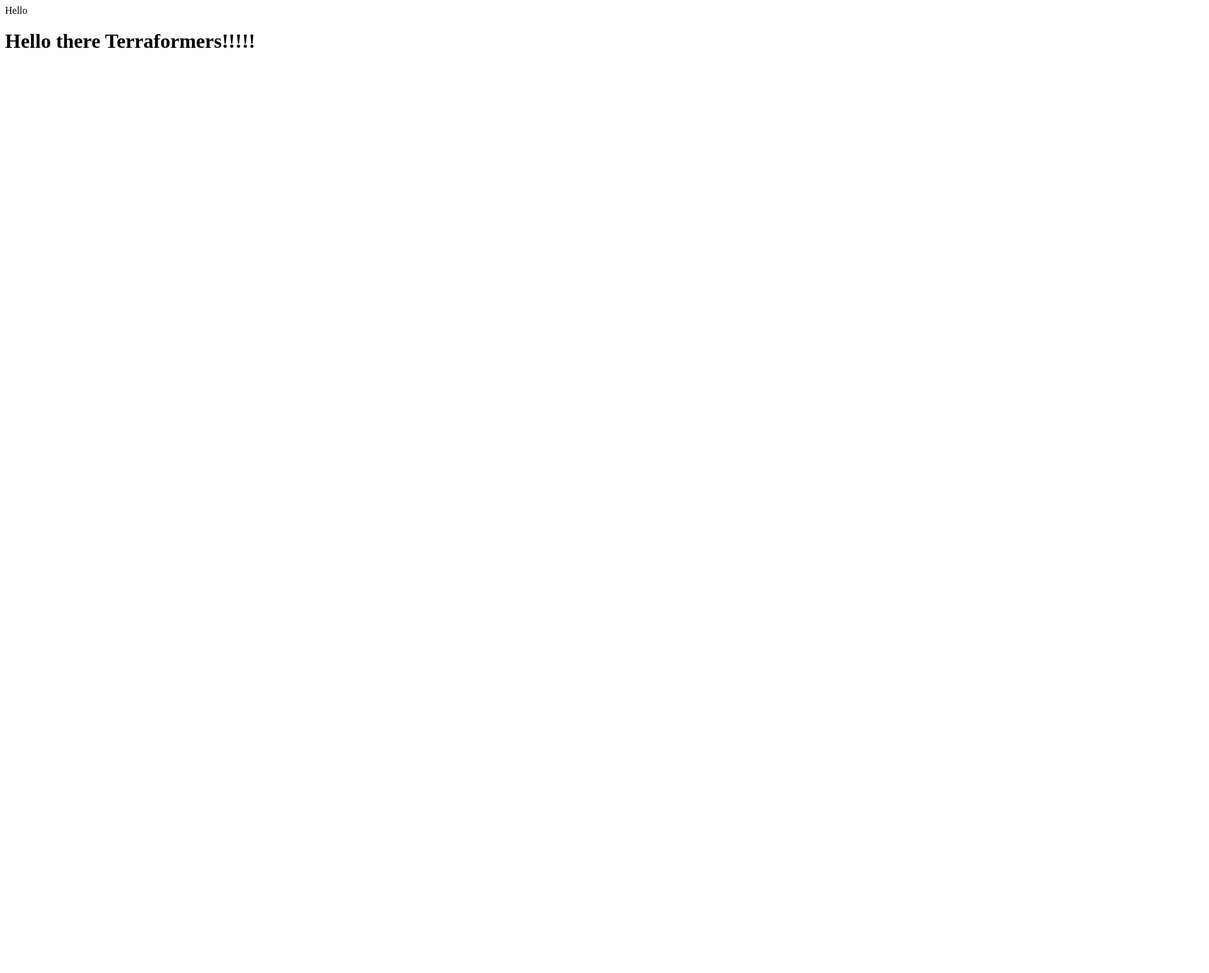
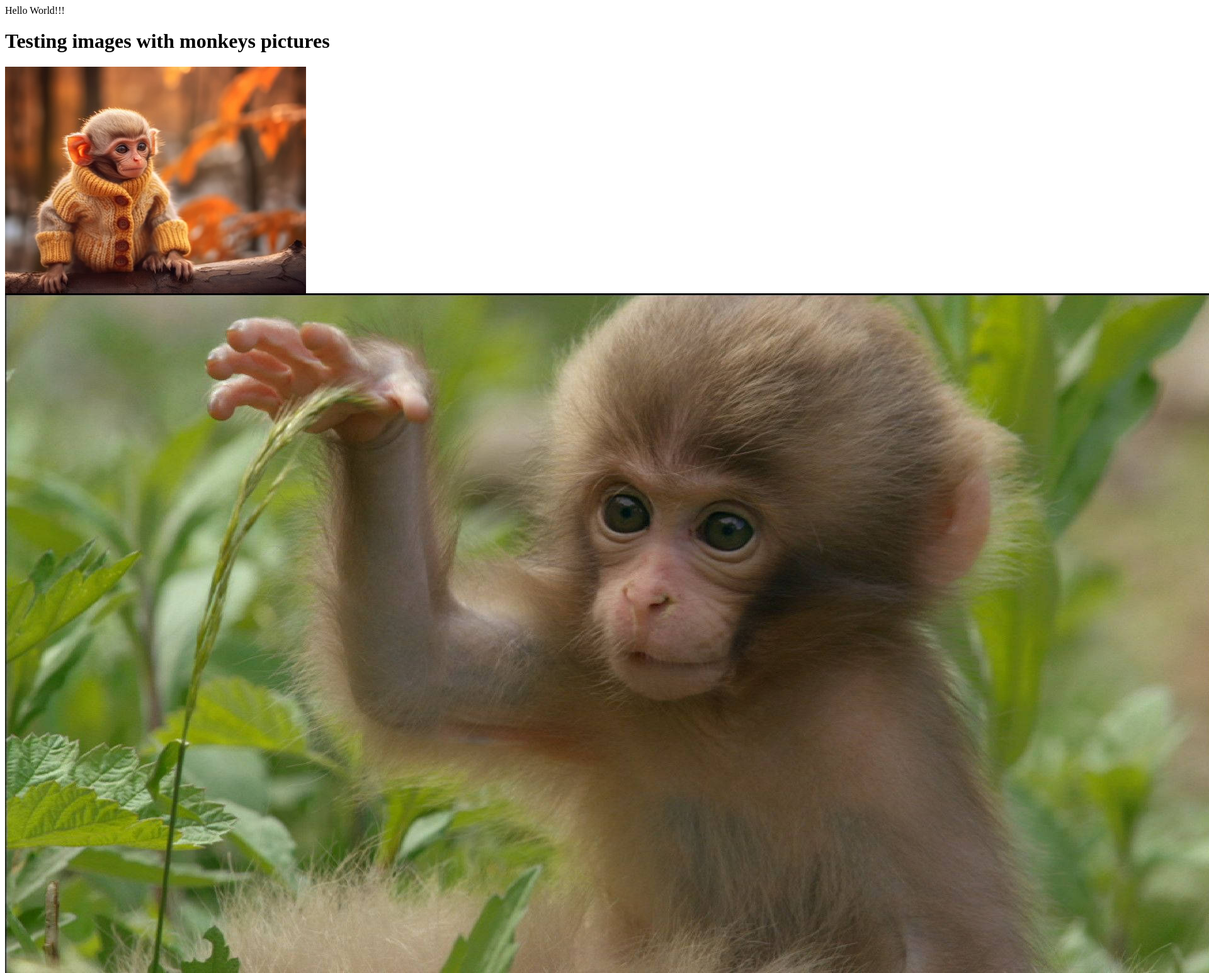
Before and after one commit to Rajaaa2017/terraform-beginner-bootcamp-2023, a plain HTML site: page public/index.html in a window 1280 px wide. Shown: the whole page at 63% size, 1920 px wide, since content can reach past the window. Before the commit the page ends 800 px from the top, so only its background shows below. Drawn offline with Linux system fonts and the light colour scheme.

```diff
--- a/public/index.html
+++ b/public/index.html
@@ -1,11 +1,13 @@
-Hello <!DOCTYPE html>
+Hello World!!! <!DOCTYPE html>
 <html lang="en">
 <head>
     <meta charset="UTF-8">
     <meta name="viewport" content="width=device-width, initial-scale=1.0">
-    <title>Hello Terraformers</title>
+    <title>Monkeys World</title>
 </head>
 <body>
-    <h1>Hello there Terraformers!!!!!</h1>
+    <h1>Testing images with monkeys pictures</h1>
+    <img src="/assets/monkey.jpg" />
+    <img src="/assets/monkey2.png" />
 </body>
 </html>
```
Also changed, not shown: public/assets/monkey.jpg (added), public/assets/monkey2.png (added), 7 other files.
